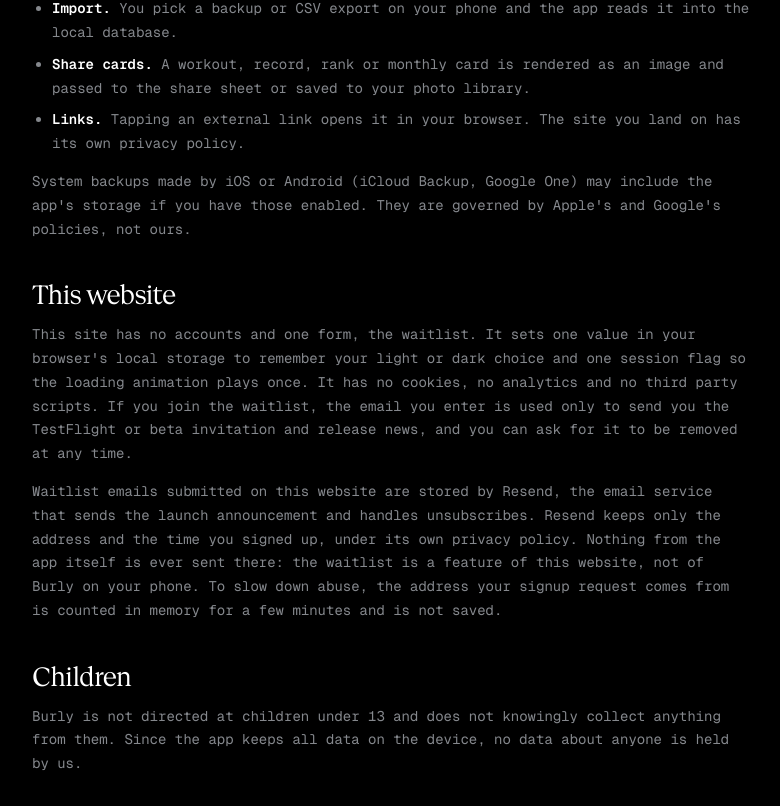
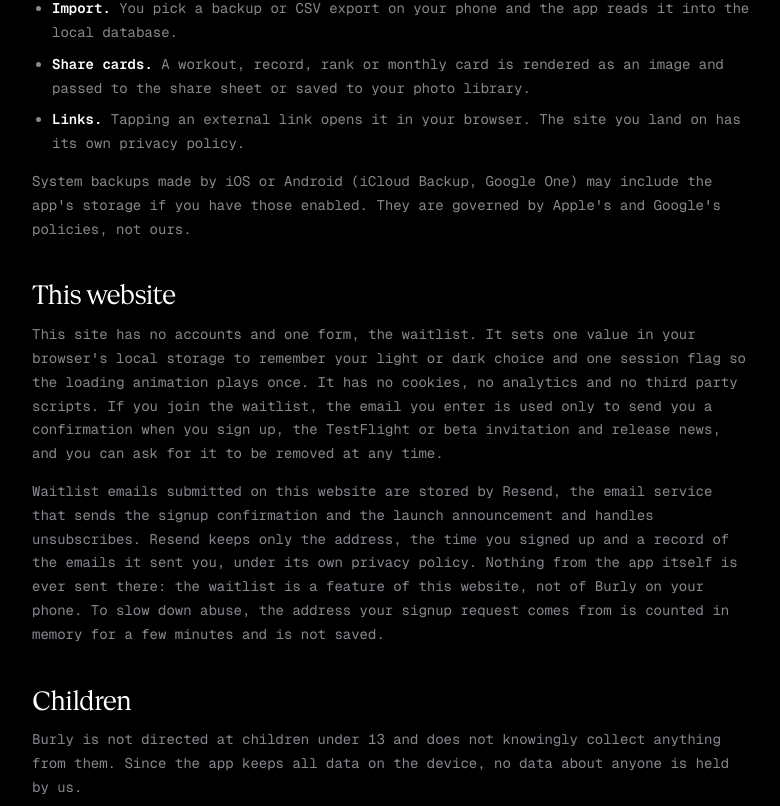
Before and after one commit to DebojyotiChakraborty/burly-site, a Next.js app: page /privacy in a window 1280 px wide. Shown: the part 1991-2797 px from the top of the page, without its empty margins (248-1028 px from the left). Built offline with nearby package versions, Linux system fonts and the light colour scheme.

Commit message:
docs(privacy): a confirmation email is sent at signup

```diff
--- a/app/privacy/page.tsx
+++ b/app/privacy/page.tsx
@@ -11,7 +11,7 @@ export default function PrivacyPage() {
     <LegalPage
       eyebrow="Privacy policy"
       title="Your training stays on your phone."
-      updated="1 November 2026"
+      updated="15 November 2026"
       intro="Burly is an offline workout log. There is no account, no server and no analytics. This page lists every kind of data the app handles, where it lives, and the only ways it can leave your device, which are all actions you take yourself."
     >
       <h2>What the app stores</h2>
@@ -58,8 +58,8 @@ export default function PrivacyPage() {
       <p>System backups made by iOS or Android (iCloud Backup, Google One) may include the app&apos;s storage if you have those enabled. They are governed by Apple&apos;s and Google&apos;s policies, not ours.</p>
 
       <h2>This website</h2>
-      <p>This site has no accounts and one form, the waitlist. It sets one value in your browser&apos;s local storage to remember your light or dark choice and one session flag so the loading animation plays once. It has no cookies, no analytics and no third party scripts. If you join the waitlist, the email you enter is used only to send you the TestFlight or beta invitation and release news, and you can ask for it to be removed at any time.</p>
-      <p>Waitlist emails submitted on this website are stored by Resend, the email service that sends the launch announcement and handles unsubscribes. Resend keeps only the address and the time you signed up, under its own privacy policy. Nothing from the app itself is ever sent there: the waitlist is a feature of this website, not of Burly on your phone. To slow down abuse, the address your signup request comes from is counted in memory for a few minutes and is not saved.</p>
+      <p>This site has no accounts and one form, the waitlist. It sets one value in your browser&apos;s local storage to remember your light or dark choice and one session flag so the loading animation plays once. It has no cookies, no analytics and no third party scripts. If you join the waitlist, the email you enter is used only to send you a confirmation when you sign up, the TestFlight or beta invitation and release news, and you can ask for it to be removed at any time.</p>
+      <p>Waitlist emails submitted on this website are stored by Resend, the email service that sends the signup confirmation and the launch announcement and handles unsubscribes. Resend keeps only the address, the time you signed up and a record of the emails it sent you, under its own privacy policy. Nothing from the app itself is ever sent there: the waitlist is a feature of this website, not of Burly on your phone. To slow down abuse, the address your signup request comes from is counted in memory for a few minutes and is not saved.</p>
 
       <h2>Children</h2>
       <p>Burly is not directed at children under 13 and does not knowingly collect anything from them. Since the app keeps all data on the device, no data about anyone is held by us.</p>
```
